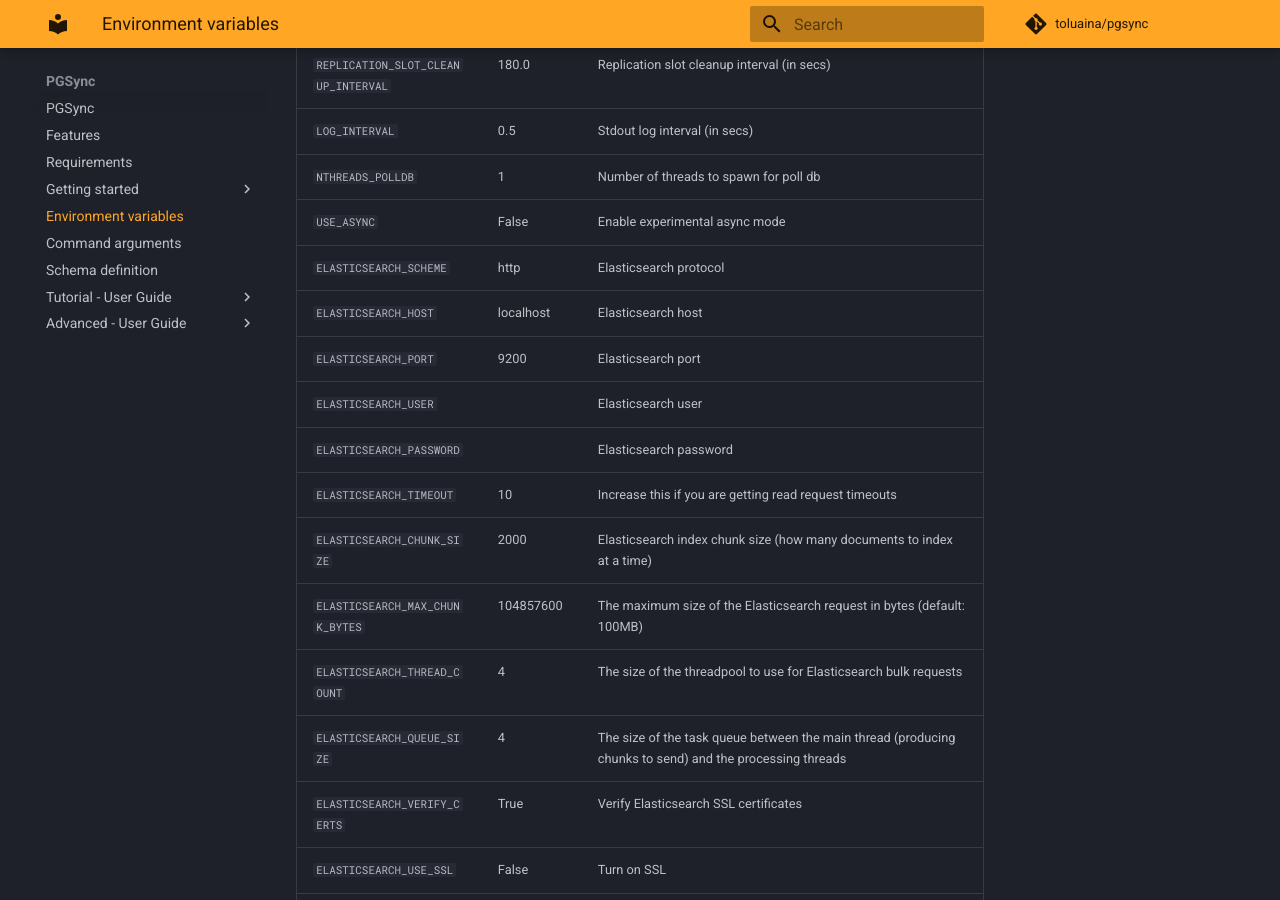
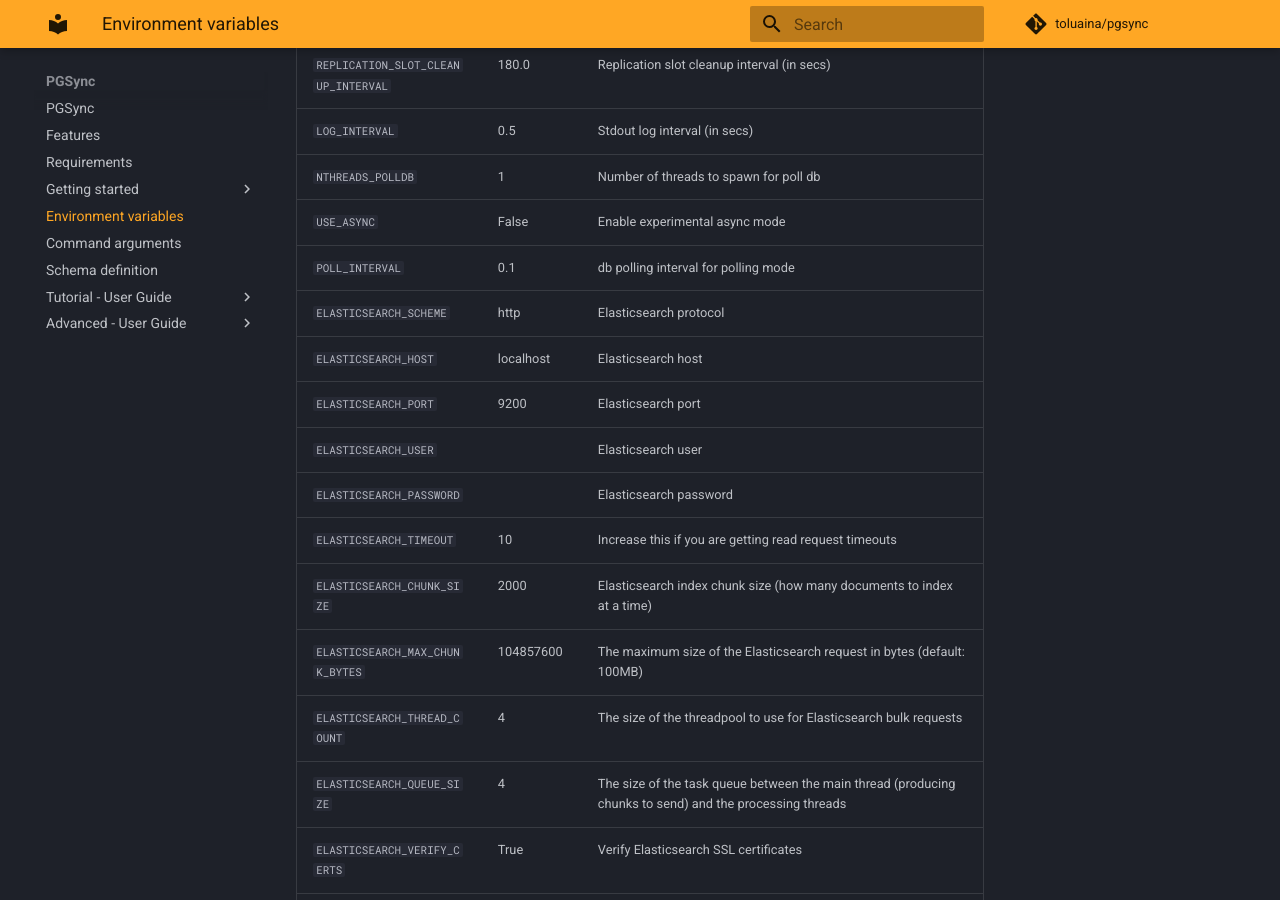
Before and after one commit to toluaina/toluaina.github.io, an MkDocs documentation site: the page built from docs/env-vars/index.md, in a window 1280 px wide and 900 px high, scrolled down 1195 px. Built offline with MkDocs 1.6.1 and Material for MkDocs 9.7.7, drawn with Linux system fonts in a browser that asks for light colours; comment, search, counter and statistics services are not loaded.

Commit message:
add polling docs

```diff
--- a/docs/env-vars/index.md
+++ b/docs/env-vars/index.md
@@ -97,6 +97,7 @@ PGSync provides the following environment variables:
 | `LOG_INTERVAL`        | 0.5 | Stdout log interval (in secs) |
 | `NTHREADS_POLLDB`        | 1 | Number of threads to spawn for poll db |
 | `USE_ASYNC`        | False | Enable experimental async mode |
+| `POLL_INTERVAL`        | 0.1        | db polling interval for polling mode |
 | `ELASTICSEARCH_SCHEME`       | http        | Elasticsearch protocol |
 | `ELASTICSEARCH_HOST`         | localhost   | Elasticsearch host |
 | `ELASTICSEARCH_PORT`         | 9200        | Elasticsearch port |
```
Also changed, not shown: docs/command-args/index.md (+1 -0 lines).
